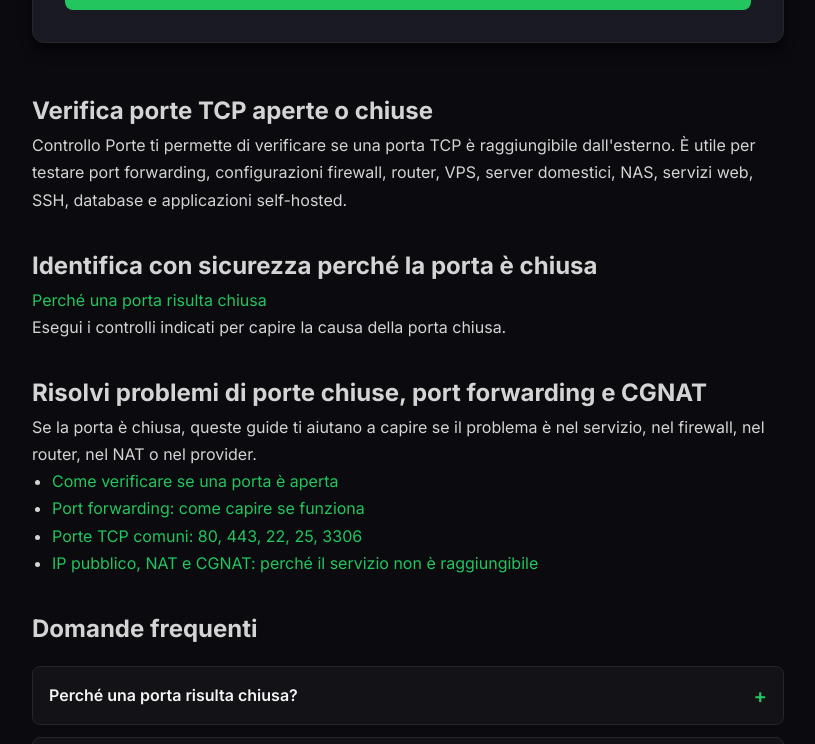
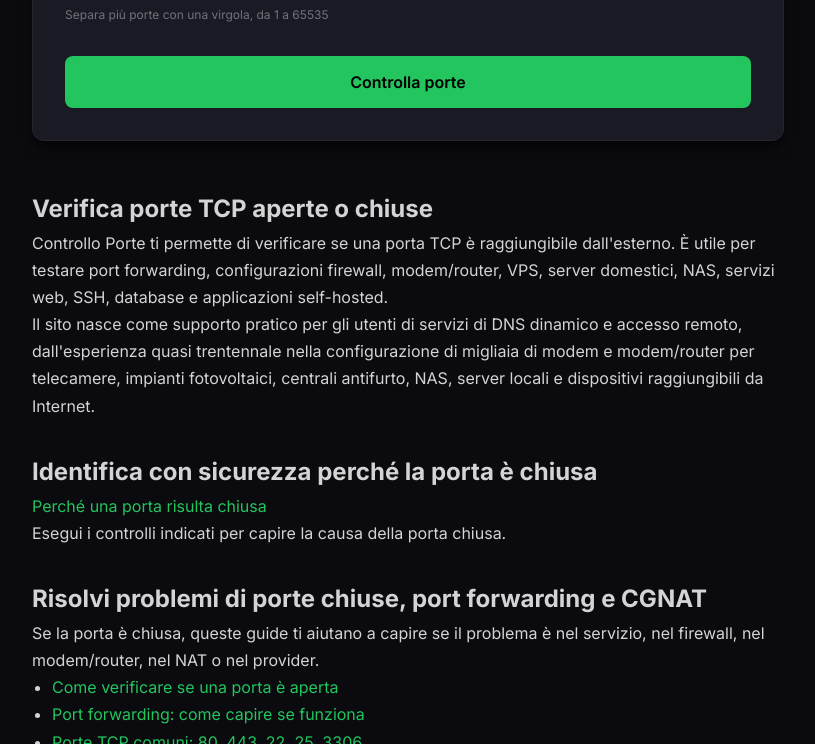
Before and after one commit to impulso/controlloporte.it, a website built with webpack: page frontend/web/src/index.html in a window 1280 px wide. Shown: the part 11256-12000 px from the top of the page, without its empty margins (232-1047 px from the left). Built offline with nearby package versions, Linux system fonts and the light colour scheme; files whose address does not match are found by name.

Commit message:
new home

```diff
--- a/frontend/web/src/index.html
+++ b/frontend/web/src/index.html
@@ -6,7 +6,7 @@
         <title>Controllo Porte Aperte Online | Test TCP Gratuito</title>
         <meta
             name="description"
-            content="Controlla se una porta TCP è aperta o chiusa su un indirizzo IP o dominio. Test online gratuito per port forwarding, firewall, router, server, VPS e servizi self-hosted."
+            content="Controlla se una porta TCP è aperta o chiusa su IP o dominio. Test gratuito per port forwarding, modem/router, firewall, server, VPS e DNS dinamico."
         />
         <link rel="canonical" href="https://controlloporte.it/" />
         <meta name="robots" content="index,follow" />
@@ -186,8 +186,14 @@
                         <h2>Verifica porte TCP aperte o chiuse</h2>
                         <p>
                             Controllo Porte ti permette di verificare se una porta TCP è raggiungibile dall'esterno.
-                            È utile per testare port forwarding, configurazioni firewall, router, VPS, server domestici,
+                            È utile per testare port forwarding, configurazioni firewall, modem/router, VPS, server domestici,
                             NAS, servizi web, SSH, database e applicazioni self-hosted.
+                        </p>
+                        <p>
+                            Il sito nasce come supporto pratico per gli utenti di servizi di DNS dinamico e accesso remoto,
+                            dall'esperienza quasi trentennale nella configurazione di migliaia di modem e modem/router per
+                            telecamere, impianti fotovoltaici, centrali antifurto, NAS, server locali e dispositivi raggiungibili
+                            da Internet.
                         </p>
                     </div>
 
@@ -200,7 +206,7 @@
                     <h2>Risolvi problemi di porte chiuse, port forwarding e CGNAT</h2>
                     <p>
                         Se la porta è chiusa, queste guide ti aiutano a capire se il problema è nel servizio,
-                        nel firewall, nel router, nel NAT o nel provider.
+                        nel firewall, nel modem/router, nel NAT o nel provider.
                     </p>
                     <ul>
                         <li>
@@ -230,7 +236,7 @@
                             <summary>Il test funziona anche per il port forwarding?</summary>
                     <p>
                         Sì. Il controllo viene eseguito dall'esterno, quindi è utile per verificare se una regola di
-                        port forwarding sul router rende effettivamente raggiungibile il servizio.
+                        port forwarding sul modem/router rende effettivamente raggiungibile il servizio.
                     </p>
                         </details>
                         <details class="faq-item">
```
